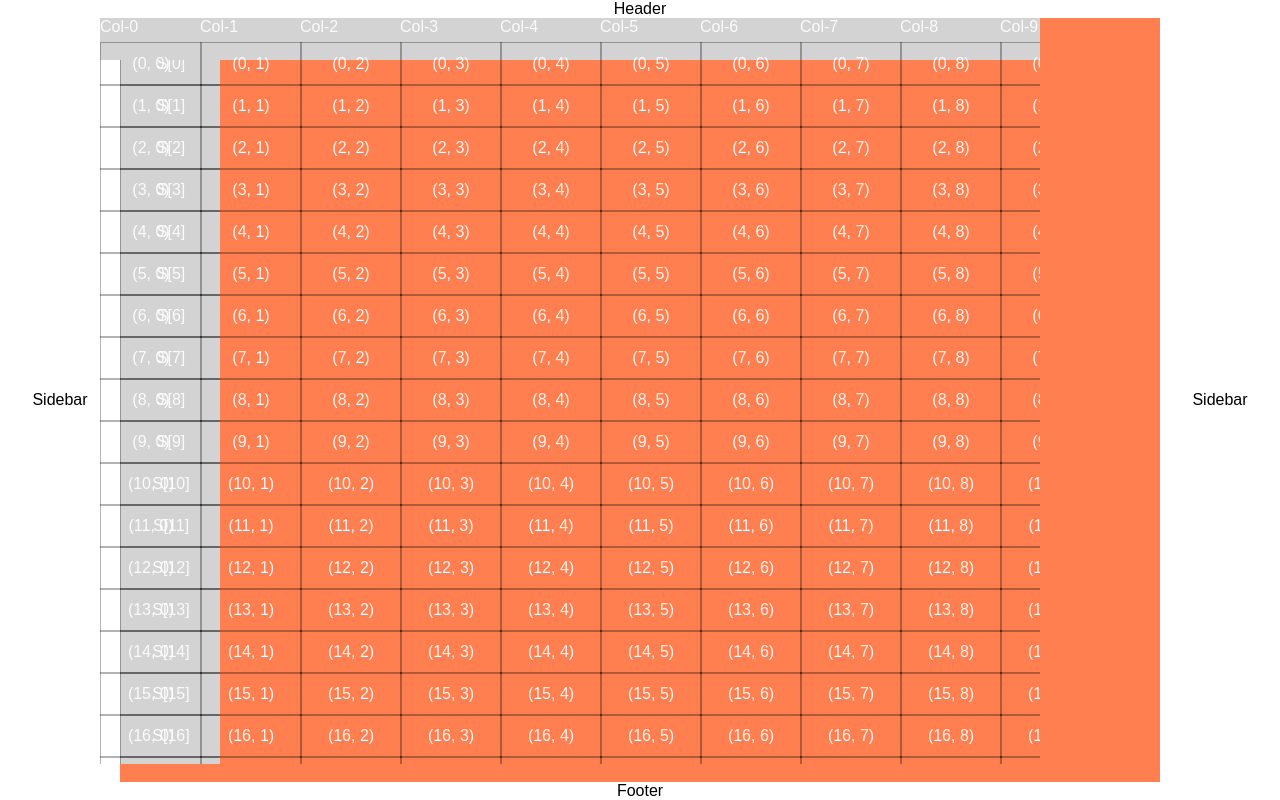
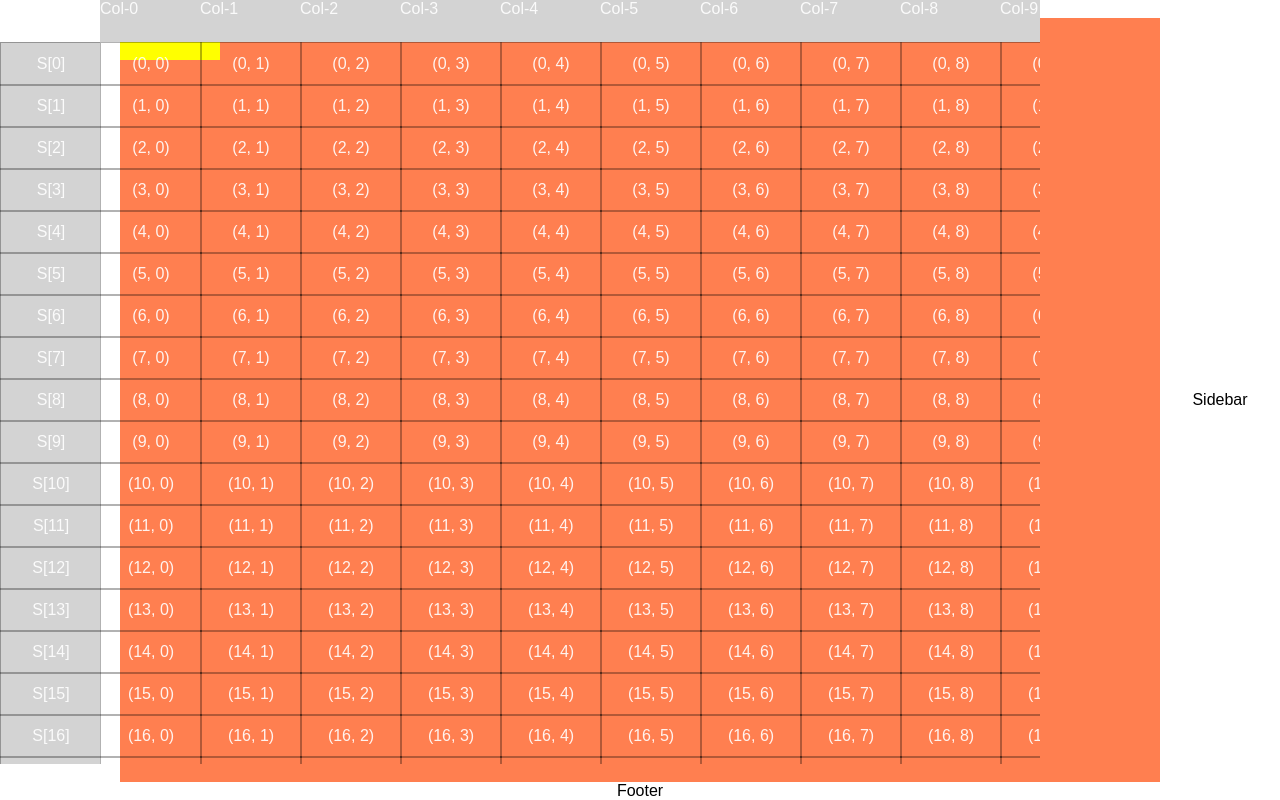
Before and after one commit to aiingstan/react-window-table, a React (Create React App) app: page / in a window 1280 px wide. Built offline with nearby package versions, Linux system fonts and the light colour scheme.

Commit message:
start to use full left side and header

```diff
--- a/package.json
+++ b/package.json
@@ -5,6 +5,7 @@
   "dependencies": {
     "antd": "^3.10.9",
     "dom-helpers": "^3.4.0",
+    "lodash": "^4.17.11",
     "react": "^16.6.3",
     "react-dom": "^16.6.3",
     "react-scripts": "2.1.1",
--- a/src/App.js
+++ b/src/App.js
@@ -13,7 +13,7 @@ export default class App extends React.Component {
   onLeftGridClick = e => {
     const { rowIndex } = e.target.dataset;
     this.setState({
-      activeRowIndex: rowIndex
+      activeRowIndex: parseInt(rowIndex),
     });
   };
 
--- /dev/null
+++ b/src/List.js
@@ -0,0 +1,26 @@
+import React from 'react';
+import { FixedSizeList } from 'react-window';
+
+class List extends React.Component {
+  render() {
+    return (
+      <div>
+        <FixedSizeList
+          width={200}
+          height={500}
+          itemCount={1000}
+          itemSize={36}
+          direction='horizontal'
+        >
+        {({index, style}) => (
+          <div style={style}>
+            {'test'}
+          </div>
+        )}
+        </FixedSizeList>
+      </div>
+    )
+  }
+}
+
+export default List;
--- a/src/SyncTables.js
+++ b/src/SyncTables.js
@@ -1,5 +1,5 @@
 import React from 'react';
-import { FixedSizeGrid } from 'react-window';
+import { FixedSizeGrid, FixedSizeList } from 'react-window';
 import scrollbarSize from 'dom-helpers/util/scrollbarSize';
 // import { Dropdown, Menu } from 'antd';
 // import 'antd/dist/antd.css';
@@ -27,13 +27,9 @@ const rowHeight = 42;
 export default class SyncTables extends React.Component {
   constructor(props) {
     super(props);
-    this.headerGrid = React.createRef();
-    this.leftGrid = React.createRef();
+    this.headerList = React.createRef();
+    this.leftList = React.createRef();
     this.dataGrid = React.createRef();
-    this.dataGridOuter = React.createRef();
-    this.dataGridInner = React.createRef();
-    this.HeaderCell = this.HeaderCell.bind(this);
-    this.BodyCell = this.BodyCell.bind(this);
   }
 
   componentDidMount() {
@@ -41,41 +37,35 @@ export default class SyncTables extends React.Component {
     // new SimpleBar(this.dataGridOuter.current);
     // console.log(this.dataGridOuter.current);
     // this.dataGrid.current.style.backgroundColor='red';
-    const dataGridInner = this.dataGridInner.current;
-    console.log(dataGridInner);
-    // dataGridInner.addEventListener('scroll', this.scrollEvent)
+    // const dataGridInner = this.dataGridInner.current;
   }
 
-  scrollEvent = e => {
-    console.log(e);
-  }
-
-  HeaderCell = ({columnIndex, style}) => (
+  _headerCell = ({index, style}) => (
     <div style={style}>
-      {`Col-${columnIndex}`}
+      {`Col-${index}`}
     </div>
   )
 
-  LeftCell = ({rowIndex, style}) => (
+  _leftCellHof = activeRowIndex => ({index, style}) => (
     <div
       style={style}
-      data-row-index={rowIndex}
-      className={rowIndex === parseInt(this.props.activeRowIndex) ? 'active': 'normal'}
+      data-row-index={index}
+      className={index === activeRowIndex ? 'active': 'normal'}
     >
-      <div>{`S[${rowIndex}]`}</div>
+      <div>{`S[${index}]`}</div>
       {/* {!isScrolling ?
-        <div>{`S[${rowIndex}]`}</div> :
+        <div>{`S[${index}]`}</div> :
         <div>{'...'}</div>
       } */}
     </div>
   )
 
-  BodyCell = ({columnIndex, rowIndex, style}) => {
+  _bodyCellHof = activeRowIndex => ({columnIndex, rowIndex, style}) => {
     return (
       <div
         style={style}
         data-row-index={rowIndex}
-        className={rowIndex === parseInt(this.props.activeRowIndex) ? 'active': 'normal'}
+        className={rowIndex === activeRowIndex ? 'active': 'normal'}
       >
         {`(${rowIndex}, ${columnIndex})`}
       </div>
@@ -83,7 +73,7 @@ export default class SyncTables extends React.Component {
   }
 
   render() {
-    const { width, height } = this.props;
+    const { width, height, activeRowIndex } = this.props;
     console.log('rendering all')
     return [
       <div
@@ -95,52 +85,54 @@ export default class SyncTables extends React.Component {
           textAlign: 'center',
           width: columnWidth,
           height: rowHeight,
+          lineHeight: rowHeight,
         }}
-        key="left-top-grid"
+        key="left-header-cell"
       >
         {`${width}x${height}`}
       </div>,
 
       // left column
-      <FixedSizeGrid
-        columnCount={1}
-        rowCount={rowCount}
-        columnWidth={columnWidth}
-        rowHeight={rowHeight}
+      <FixedSizeList
+        direction="vertical"
+        initialScrollOffset={0}
         width={columnWidth}
         height={height - rowHeight - scrollbarSize()}
-        ref={this.leftGrid}
+        itemCount={rowCount}
+        itemSize={rowHeight}
+        ref={this.leftList}
         style={{
           overflow: 'hidden',
           backgroundColor: 'lightgray',
           position: 'absolute',
-          top: rowHeight
+          top: rowHeight,
+          left: 0,
         }}
-        useIsScrolling={false}
-        key="left-grid"
+        key="left-list"
       >
-        {this.LeftCell}
-      </FixedSizeGrid>,
+        {this._leftCellHof(activeRowIndex)}
+      </FixedSizeList>,
 
       // header
-      <FixedSizeGrid
-        columnCount={columnCount}
-        rowCount={1}
-        columnWidth={columnWidth}
-        rowHeight={rowHeight}
+      <FixedSizeList
+        direction="horizontal"
+        initialScrollOffset={0}
+        width={width - columnWidth}
         height={rowHeight}
-        width={width - columnWidth}
-        ref={this.headerGrid}
+        itemCount={columnCount}
+        itemSize={columnWidth}
+        ref={this.headerList}
         style={{
           overflow: 'hidden',
           backgroundColor: 'lightgray',
           position: 'absolute',
-          left: columnWidth
+          left: columnWidth,
+          top: 0,
         }}
-        key="top-grid"
+        key="header-list"
       >
-        {this.HeaderCell}
-      </FixedSizeGrid>,
+        {this._headerCell}
+      </FixedSizeList>,
 
       // main data grid
       <FixedSizeGrid
@@ -157,8 +149,8 @@ export default class SyncTables extends React.Component {
         // // synchronize the scroll position of the header grid
         onScroll={({ scrollLeft, scrollTop }) =>
           {
-            this.headerGrid.current.scrollTo({ scrollLeft })
-            this.leftGrid.current.scrollTo({ scrollTop })
+            this.headerList.current.scrollTo(scrollLeft)
+            this.leftList.current.scrollTo(scrollTop)
           }
 
         }
@@ -169,7 +161,7 @@ export default class SyncTables extends React.Component {
         }}
         key="data-grid"
       >
-        {this.BodyCell}
+        {this._bodyCellHof(activeRowIndex)}
       </FixedSizeGrid>
     ]
 
--- a/src/index.js
+++ b/src/index.js
@@ -2,6 +2,7 @@ import React from 'react';
 import ReactDOM from 'react-dom';
 import './index.css';
 import App from './App';
+import List from './List';
 import * as serviceWorker from './serviceWorker';
 
 ReactDOM.render(<App />, document.getElementById('root'));
```
